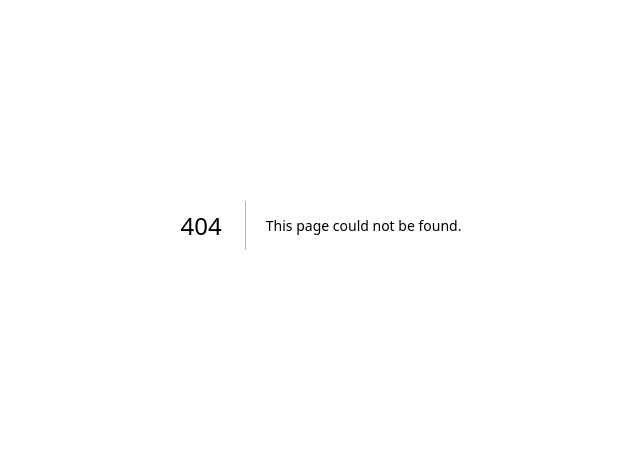
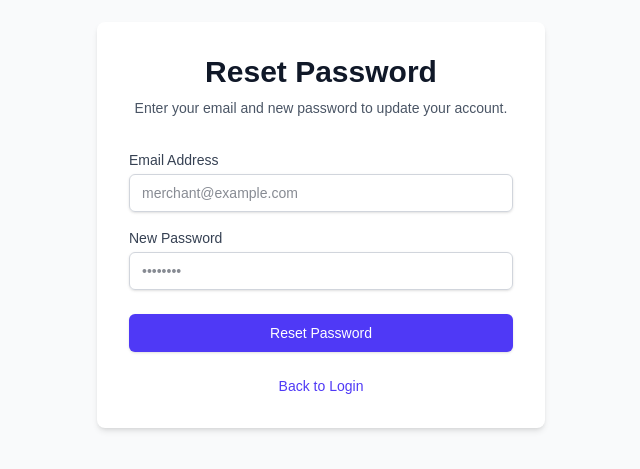
Before and after one commit to kazij317-code/multi-tenant-payment-platform, a Next.js app in the folder frontend/: page /reset-password in a window 1280 px wide. Before the commit this address had no page. Shown: the part 175-644 px from the top of the page, without its empty margins (319-959 px from the left). Built offline with nearby package versions, Linux system fonts and the light colour scheme.

Commit message:
completed forgot and reset password frontend integration

```diff
--- /dev/null
+++ b/frontend/app/forgot-password/page.tsx
@@ -0,0 +1,85 @@
+'use client';
+
+import { useState } from 'react';
+import Link from 'next/link';
+import API from '@/services/api';
+
+export default function ForgotPasswordPage() {
+  const [email, setEmail] = useState('');
+  const [message, setMessage] = useState('');
+  const [error, setError] = useState('');
+  const [loading, setLoading] = useState(false);
+
+  const handleSubmit = async (e: React.FormEvent) => {
+    e.preventDefault();
+    setError('');
+    setMessage('');
+    setLoading(true);
+
+    try {
+      const response = await API.post('/auth/forgot-password', { email });
+      setMessage(response.data.message || 'Password reset instructions sent to your email.');
+    } catch (err: any) {
+      setError(err.response?.data?.message || 'Failed to send reset instructions');
+    } finally {
+      setLoading(false);
+    }
+  };
+
+  return (
+    <div className="flex min-h-screen items-center justify-center bg-gray-50 px-4 py-12 sm:px-6 lg:px-8">
+      <div className="w-full max-w-md space-y-8 bg-white p-8 shadow-md rounded-lg">
+        <div>
+          <h2 className="text-center text-3xl font-extrabold text-gray-900">
+            Forgot Password
+          </h2>
+          <p className="mt-2 text-center text-sm text-gray-600">
+            Enter your email address and we'll send you instructions to reset your password.
+          </p>
+        </div>
+
+        {error && (
+          <div className="bg-red-50 p-3 rounded-md text-sm text-red-600 text-center">
+            {error}
+          </div>
+        )}
+
+        {message && (
+          <div className="bg-green-50 p-3 rounded-md text-sm text-green-600 text-center">
+            {message}
+          </div>
+        )}
+
+        <form className="mt-8 space-y-6" onSubmit={handleSubmit}>
+          <div>
+            <label className="block text-sm font-medium text-gray-700">Email Address</label>
+            <input
+              type="email"
+              required
+              value={email}
+              onChange={(e) => setEmail(e.target.value)}
+              className="mt-1 block w-full rounded-md border border-gray-300 px-3 py-2 shadow-sm focus:border-indigo-500 focus:outline-none focus:ring-indigo-500 sm:text-sm text-gray-900"
+              placeholder="merchant@example.com"
+            />
+          </div>
+
+          <div>
+            <button
+              type="submit"
+              disabled={loading}
+              className="w-full flex justify-center rounded-md border border-transparent bg-indigo-600 py-2 px-4 text-sm font-medium text-white shadow-sm hover:bg-indigo-700 focus:outline-none focus:ring-2 focus:ring-indigo-500 focus:ring-offset-2"
+            >
+              {loading ? 'Sending...' : 'Send Reset Instructions'}
+            </button>
+          </div>
+
+          <div className="text-center text-sm">
+            <Link href="/login" className="font-medium text-indigo-600 hover:text-indigo-500">
+              Back to Login
+            </Link>
+          </div>
+        </form>
+      </div>
+    </div>
+  );
+}
--- a/frontend/app/login/page.tsx
+++ b/frontend/app/login/page.tsx
@@ -398,12 +398,20 @@ export default function LoginPage() {
             </button>
           </div>
 
-          <div className="text-center text-sm">
-            <span className="text-gray-600">Don't have an account? </span>
-            <Link href="/register" className="font-medium text-indigo-600 hover:text-indigo-500">
-              Register
-            </Link>
+          <div className="flex items-center justify-between text-sm">
+            <div>
+              <span className="text-gray-600">Don't have an account? </span>
+              <Link href="/register" className="font-medium text-indigo-600 hover:text-indigo-500">
+                Register
+              </Link>
+            </div>
+            <div>
+              <Link href="/forgot-password" className="font-medium text-indigo-600 hover:text-indigo-500">
+                Forgot password?
+              </Link>
+            </div>
           </div>
+
         </form>
       </div>
     </div>
--- /dev/null
+++ b/frontend/app/reset-password/page.tsx
@@ -0,0 +1,104 @@
+'use client';
+
+import { useState } from 'react';
+import { useRouter } from 'next/navigation';
+import Link from 'next/link';
+import API from '@/services/api';
+
+export default function ResetPasswordPage() {
+  const [email, setEmail] = useState('');
+  const [newPassword, setNewPassword] = useState('');
+  const [message, setMessage] = useState('');
+  const [error, setError] = useState('');
+  const [loading, setLoading] = useState(false);
+  const router = useRouter();
+
+  const handleSubmit = async (e: React.FormEvent) => {
+    e.preventDefault();
+    setError('');
+    setMessage('');
+    setLoading(true);
+
+    try {
+      const response = await API.post('/auth/reset-password', { email, newPassword });
+      setMessage(response.data.message || 'Password reset successfully!');
+      setTimeout(() => {
+        router.push('/login');
+      }, 2000);
+    } catch (err: any) {
+      setError(err.response?.data?.message || 'Failed to reset password');
+    } finally {
+      setLoading(false);
+    }
+  };
+
+  return (
+    <div className="flex min-h-screen items-center justify-center bg-gray-50 px-4 py-12 sm:px-6 lg:px-8">
+      <div className="w-full max-w-md space-y-8 bg-white p-8 shadow-md rounded-lg">
+        <div>
+          <h2 className="text-center text-3xl font-extrabold text-gray-900">
+            Reset Password
+          </h2>
+          <p className="mt-2 text-center text-sm text-gray-600">
+            Enter your email and new password to update your account.
+          </p>
+        </div>
+
+        {error && (
+          <div className="bg-red-50 p-3 rounded-md text-sm text-red-600 text-center">
+            {error}
+          </div>
+        )}
+
+        {message && (
+          <div className="bg-green-50 p-3 rounded-md text-sm text-green-600 text-center">
+            {message}
+          </div>
+        )}
+
+        <form className="mt-8 space-y-6" onSubmit={handleSubmit}>
+          <div className="space-y-4">
+            <div>
+              <label className="block text-sm font-medium text-gray-700">Email Address</label>
+              <input
+                type="email"
+                required
+                value={email}
+                onChange={(e) => setEmail(e.target.value)}
+                className="mt-1 block w-full rounded-md border border-gray-300 px-3 py-2 shadow-sm focus:border-indigo-500 focus:outline-none focus:ring-indigo-500 sm:text-sm text-gray-900"
+                placeholder="merchant@example.com"
+              />
+            </div>
+            <div>
+              <label className="block text-sm font-medium text-gray-700">New Password</label>
+              <input
+                type="password"
+                required
+                value={newPassword}
+                onChange={(e) => setNewPassword(e.target.value)}
+                className="mt-1 block w-full rounded-md border border-gray-300 px-3 py-2 shadow-sm focus:border-indigo-500 focus:outline-none focus:ring-indigo-500 sm:text-sm text-gray-900"
+                placeholder="••••••••"
+              />
+            </div>
+          </div>
+
+          <div>
+            <button
+              type="submit"
+              disabled={loading}
+              className="w-full flex justify-center rounded-md border border-transparent bg-indigo-600 py-2 px-4 text-sm font-medium text-white shadow-sm hover:bg-indigo-700 focus:outline-none focus:ring-2 focus:ring-indigo-500 focus:ring-offset-2"
+            >
+              {loading ? 'Resetting...' : 'Reset Password'}
+            </button>
+          </div>
+
+          <div className="text-center text-sm">
+            <Link href="/login" className="font-medium text-indigo-600 hover:text-indigo-500">
+              Back to Login
+            </Link>
+          </div>
+        </form>
+      </div>
+    </div>
+  );
+}
```
